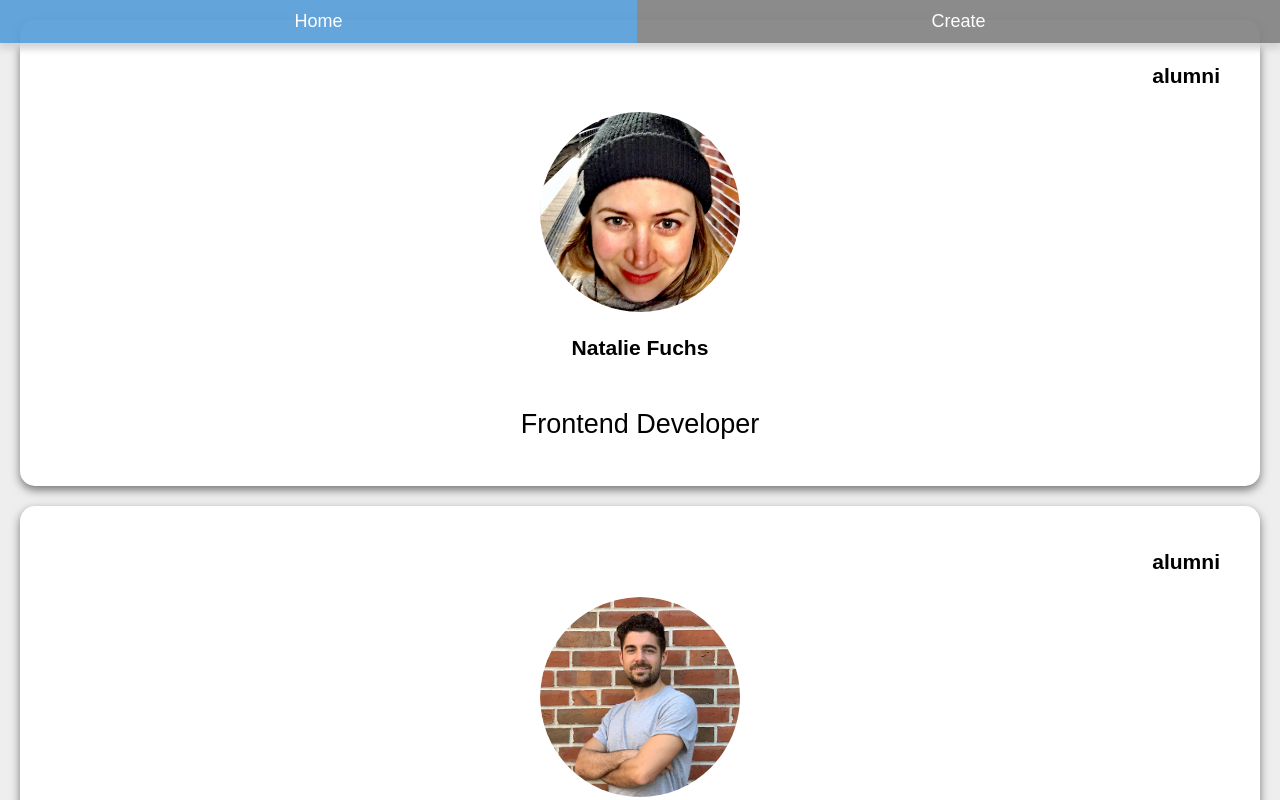
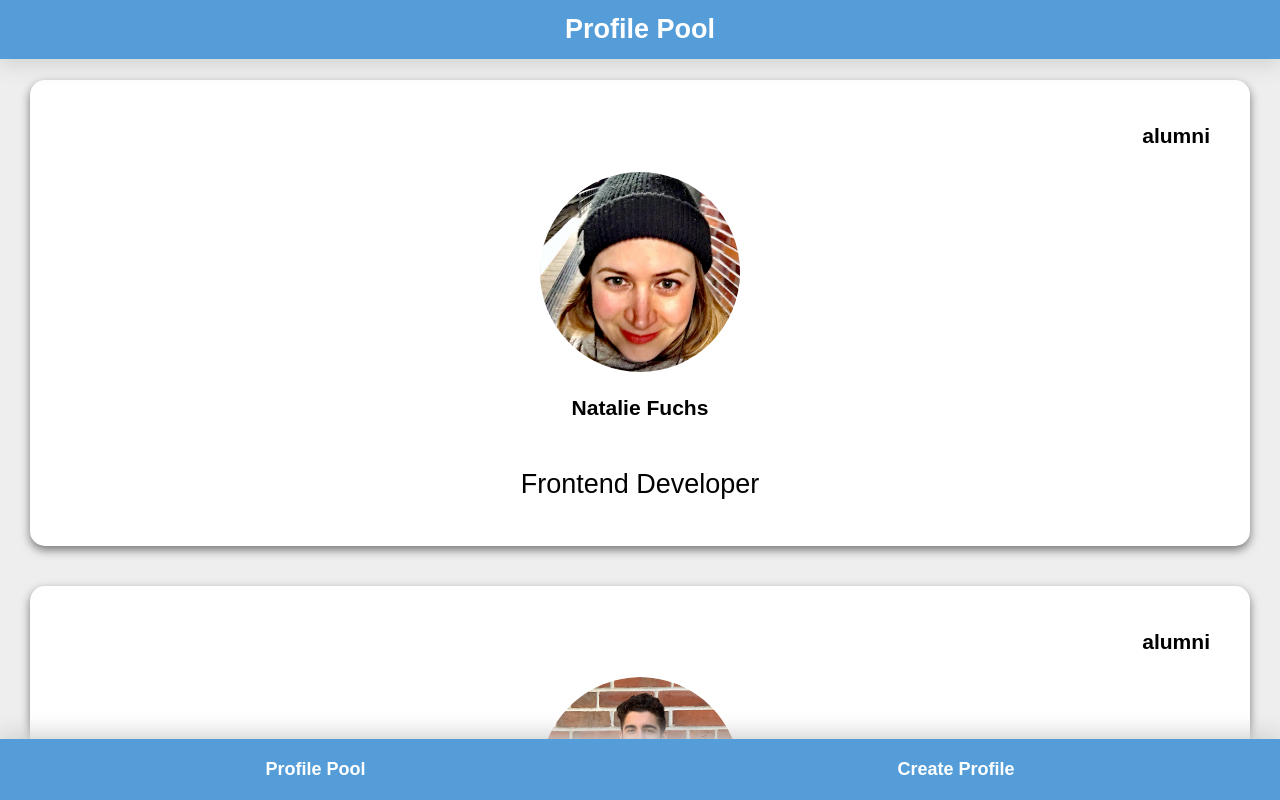
Before and after one commit to evabrinkmann/capstone-project, a React (Create React App) app: page / in a window 1280 px wide. Shown: the top 800 px of the page. Built offline with nearby package versions, Linux system fonts and the light colour scheme.

Commit message:
Add header, main, footer with styling

```diff
--- a/src/App.js
+++ b/src/App.js
@@ -1,23 +1,79 @@
 import React from 'react'
+import styled from 'styled-components/macro'
+
 import { BrowserRouter as Router, Switch, Route } from 'react-router-dom'
 import Navigation from './Navigation'
 import HomePage from './HomePage'
 import userData from './userData'
+import CardList from './components/CardList'
 
 export default function App() {
   return (
-    <Router>
-      <div>
-        <Navigation />
-        <Switch>
-          <Route exact path="/">
-            <HomePage userData={userData} />
-          </Route>
-          <Route path="/create">
-            <section>Create</section>
-          </Route>
-        </Switch>
+    <AppGrid>
+      <StyledHeader>Profile Pool</StyledHeader>
+      <div style={{ overflowY: 'scroll', scrollBehavior: 'smooth' }}>
+        <StyledMain>
+          <CardList userData={userData} />
+        </StyledMain>
       </div>
-    </Router>
+      <StyledFooter>
+        <p>Profile Pool</p>
+        <p>Create Profile</p>
+      </StyledFooter>
+    </AppGrid>
   )
 }
+
+const StyledHeader = styled.header`
+  display: grid;
+  position: fixed;
+  width: 100%;
+  z-index: 1;
+  top: 0;
+  line-height: 2.2;
+  background: #549dd8;
+  box-shadow: 0 5px 20px 1px lightgrey;
+  font-weight: bold;
+  text-align: center;
+  font-size: 27px;
+  color: white;
+`
+const StyledMain = styled.main`
+  display: flex;
+  flex-direction: column;
+  margin: 60px 10px 30px;
+`
+const StyledFooter = styled.footer`
+  display: grid;
+  grid-template-columns: repeat(2, auto);
+  grid-column-end: 2;
+  gap: 1px;
+  position: fixed;
+  width: 100%;
+  z-index: 1;
+  bottom: 0;
+  line-height: 1.4;
+  background: #549dd8;
+  box-shadow: 0 -5px 20px 1px lightgrey;
+  color: white;
+
+  p {
+    flex-grow: 1;
+    color: white;
+    text-decoration: none;
+    display: flex;
+    justify-content: center;
+    align-items: center;
+    font-weight: bold;
+  }
+`
+const AppGrid = styled.div`
+  display: grid;
+  grid-template-rows: auto 48px;
+  position: fixed;
+  left: 0;
+  right: 0;
+  top: 0;
+  bottom: 0;
+  height: 100%;
+`
--- a/src/HomePage.js
+++ b/src/HomePage.js
@@ -1,6 +1,6 @@
-import React from 'react'
-import CardList from './components/CardList'
+// import React from 'react'
+// import CardList from './components/CardList'
 
-export default function HomePage({ userData }) {
-  return <CardList userData={userData} />
-}
+// export default function HomePage({ userData }) {
+//   return <CardList userData={userData} />
+// }
--- a/src/Navigation.js
+++ b/src/Navigation.js
@@ -1,48 +1,48 @@
-import React, { useEffect, useState } from 'react'
-import { NavLink } from 'react-router-dom'
-import styled from 'styled-components/macro'
+// import React, { useEffect, useState } from 'react'
+// import { NavLink } from 'react-router-dom'
+// import styled from 'styled-components/macro'
 
-const Button = styled(NavLink)`
-  flex-grow: 1;
-  color: white;
-  text-decoration: none;
-  display: flex;
-  justify-content: center;
-  align-items: center;
-  background: grey;
-  opacity: 0.9;
+// export default function Navigation() {
+//   const [toggle, setToggle] = useState(true)
 
-  &.active {
-    background: #549dd8;
-    opacity: 0.9;
-  }
-`
+//   useEffect(() => {
+//     console.log('Effect Navigation')
+//   }, [toggle])
 
-const NavigationStyled = styled.nav`
-  display: grid;
-  grid-template-columns: repeat(2, auto);
-  grid-column-end: 2;
-  position: fixed;
-  width: 100%;
-  z-index: 1;
-  top: 0;
-  line-height: 2.4;
-  box-shadow: 0 5px 7px 1px lightgrey;
-`
+//   return (
+//     <NavigationStyled onClick={() => setToggle(!toggle)}>
+//       <Button exact to="/">
+//         Home
+//       </Button>
+//       <Button to="/create">Create</Button>
+//     </NavigationStyled>
+//   )
+// }
 
-export default function Navigation() {
-  const [toggle, setToggle] = useState(true)
+// const Button = styled(NavLink)`
+//   flex-grow: 1;
+//   color: white;
+//   text-decoration: none;
+//   display: flex;
+//   justify-content: center;
+//   align-items: center;
+//   background: grey;
+//   opacity: 0.9;
 
-  useEffect(() => {
-    console.log('Effect Navigation')
-  }, [toggle])
+//   &.active {
+//     background: #549dd8;
+//     opacity: 0.9;
+//   }
+// `
 
-  return (
-    <NavigationStyled onClick={() => setToggle(!toggle)}>
-      <Button exact to="/">
-        Home
-      </Button>
-      <Button to="/create">Create</Button>
-    </NavigationStyled>
-  )
-}
+// const NavigationStyled = styled.nav`
+//   display: grid;
+//   grid-template-columns: repeat(2, auto);
+//   grid-column-end: 2;
+//   position: fixed;
+//   width: 100%;
+//   z-index: 1;
+//   top: 0;
+//   line-height: 2.4;
+//   box-shadow: 0 5px 7px 1px lightgrey;
+// `
--- a/src/components/CardBody.js
+++ b/src/components/CardBody.js
@@ -143,6 +143,11 @@ const StyledBody = styled.section`
 
   a {
     color: black;
+    text-decoration: none;
+
+    &:hover {
+      color: #549dd8;
+    }
   }
 
   ul {
```
Also changed, not shown: src/components/Card.js (+0 -17 lines).
